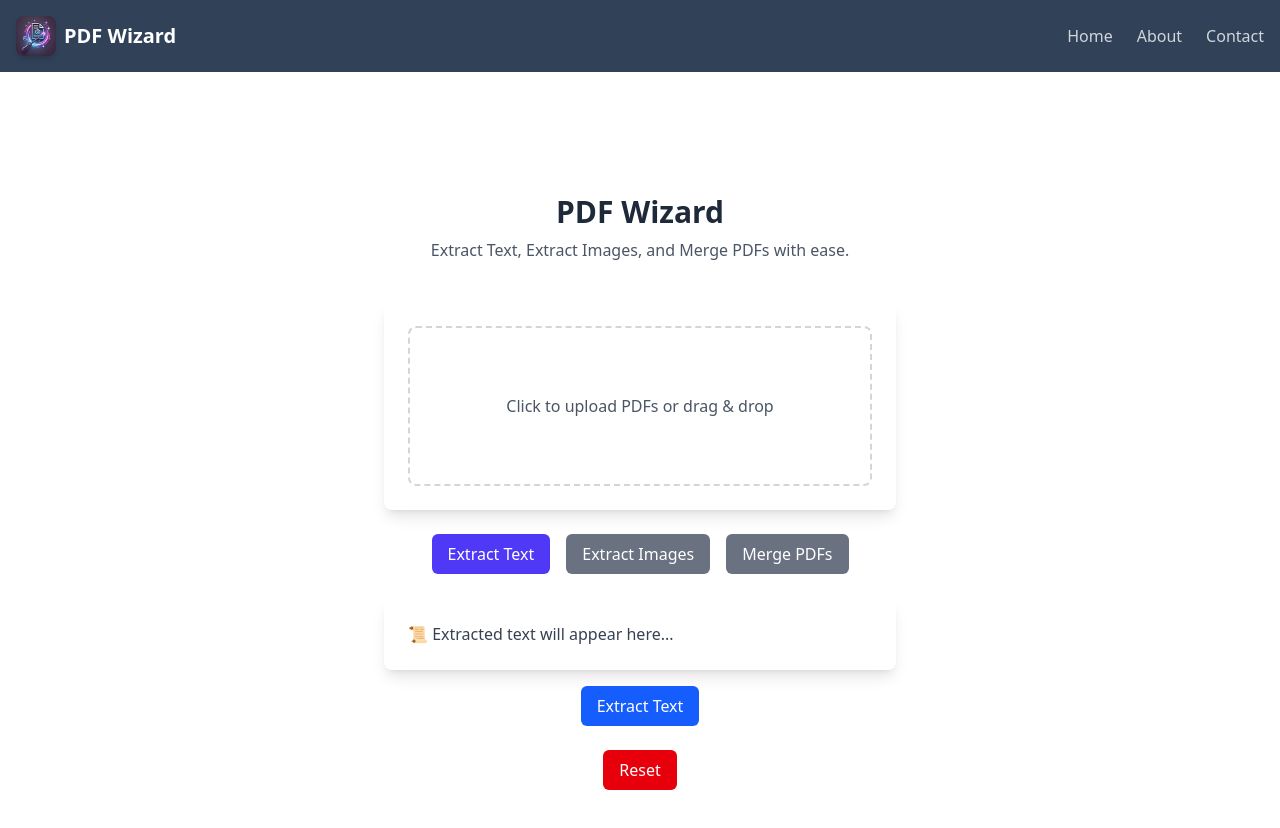
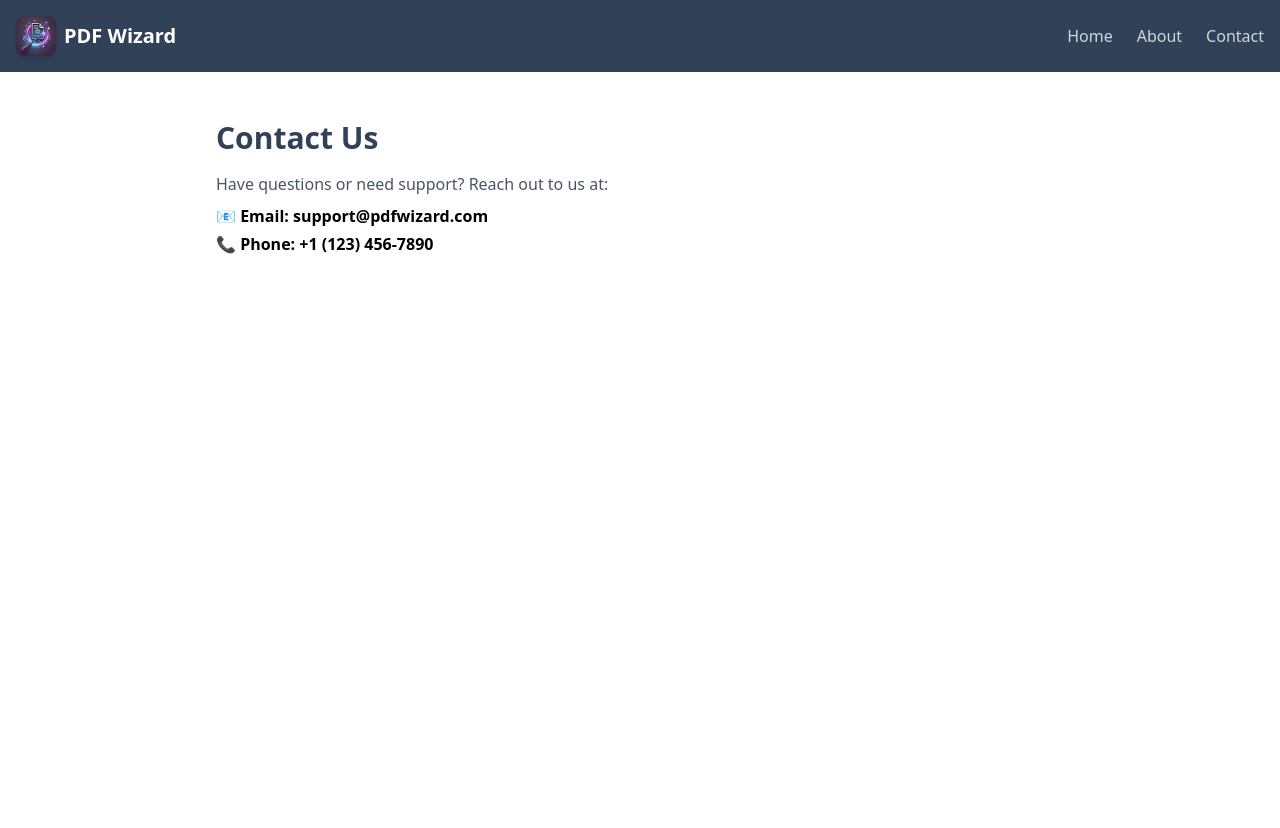
Before and after one commit to mohdyawars/pdf-wizard-frontend, a React (Vite) app: page /contact in a window 1280 px wide. Shown: the top 828 px of the page. After the commit the page ends 800 px from the top, so only its background shows below. Built offline with nearby package versions, Linux system fonts and the light colour scheme.

Commit message:
feat: added About & Contact pages

```diff
--- a/package.json
+++ b/package.json
@@ -17,7 +17,8 @@
     "axios": "^1.7.9",
     "react": "^19.0.0",
     "react-dom": "^19.0.0",
-    "react-dotenv": "^0.1.3"
+    "react-dotenv": "^0.1.3",
+    "react-router-dom": "^7.2.0"
   },
   "devDependencies": {
     "@eslint/js": "^9.19.0",
--- a/src/App.tsx
+++ b/src/App.tsx
@@ -1,12 +1,21 @@
-import Navbar from './components/Navbar';
-import Pdfwizard from './components/Pdfwizard';
+import { BrowserRouter as Router, Routes, Route } from "react-router-dom";
+import Navbar from "./components/Navbar";
+import Pdfwizard from "./components/Pdfwizard";
+import About from "./pages/About";
+import Contact from "./pages/Contact";
 
 function App() {
   return (
-    <>
+    <Router>
       <Navbar />
-      <Pdfwizard />
-    </>
+      <div className="p-6">
+        <Routes>
+          <Route path="/" element={<Pdfwizard />} />
+          <Route path="/about" element={<About />} />
+          <Route path="/contact" element={<Contact />} />
+        </Routes>
+      </div>
+    </Router>
   );
 }
 
--- a/src/components/Navbar.tsx
+++ b/src/components/Navbar.tsx
@@ -1,4 +1,5 @@
 import logo from "../assets/pdf_wiz.png";
+import { Link } from "react-router-dom";
 
 const Navbar = () => {
   return (
@@ -14,17 +15,16 @@ const Navbar = () => {
           <span className="text-white text-xl font-bold">PDF Wizard</span>
         </div>
 
-        {/* Navigation Links */}
         <div className="flex space-x-6">
-          <a href="#" className="text-gray-300 hover:text-white">
+          <Link to="/" className="text-gray-300 hover:text-white">
             Home
-          </a>
-          <a href="#" className="text-gray-300 hover:text-white">
+          </Link>
+          <Link to="/about" className="text-gray-300 hover:text-white">
             About
-          </a>
-          <a href="#" className="text-gray-300 hover:text-white">
+          </Link>
+          <Link to="/contact" className="text-gray-300 hover:text-white">
             Contact
-          </a>
+          </Link>
         </div>
       </div>
     </nav>
--- /dev/null
+++ b/src/pages/About.tsx
@@ -0,0 +1,13 @@
+const About = () => {
+  return (
+    <div className="max-w-4xl mx-auto p-6">
+      <h1 className="text-3xl font-bold text-slate-700">About PDF Wizard</h1>
+      <p className="mt-4 text-gray-600">
+        PDF Wizard is a tool that helps you manage and process PDF files
+        efficiently. Our mission is to make PDF handling seamless and user-friendly.
+      </p>
+    </div>
+  );
+};
+
+export default About;
--- /dev/null
+++ b/src/pages/Contact.tsx
@@ -0,0 +1,14 @@
+const Contact = () => {
+  return (
+    <div className="max-w-4xl mx-auto p-6">
+      <h1 className="text-3xl font-bold text-slate-700">Contact Us</h1>
+      <p className="mt-4 text-gray-600">
+        Have questions or need support? Reach out to us at:
+      </p>
+      <p className="mt-2 font-semibold">📧 Email: support@pdfwizard.com</p>
+      <p className="mt-1 font-semibold">📞 Phone: +1 (123) 456-7890</p>
+    </div>
+  );
+};
+
+export default Contact;
```
Also changed, not shown: 1 other file (tests, documents, lock files or other folders).
